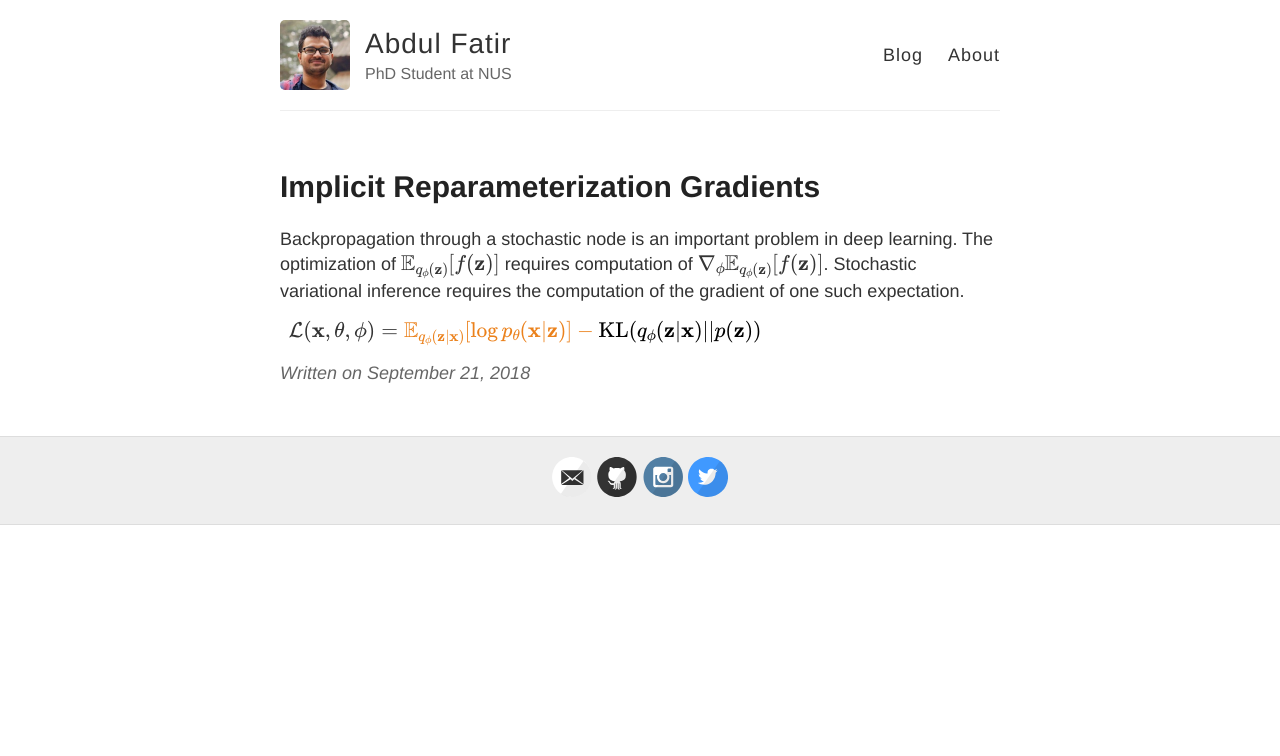
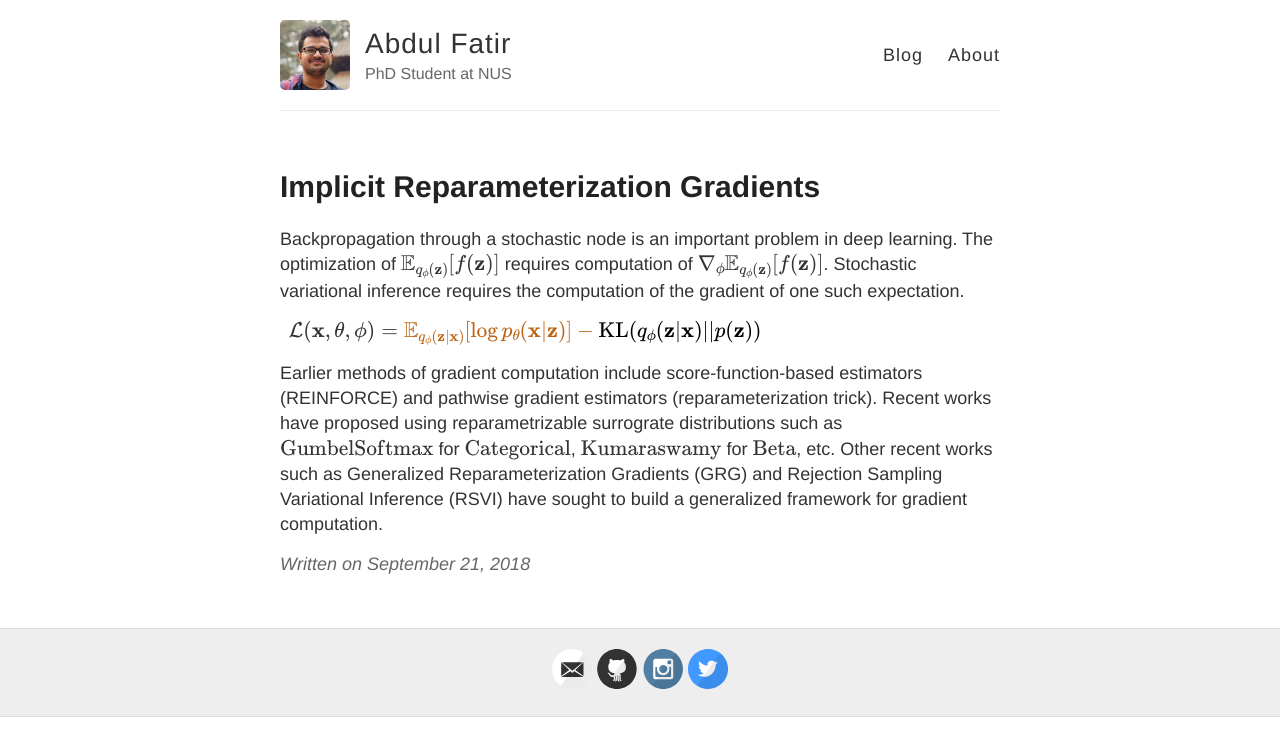
Before and after one commit to abdulfatir/abdulfatir.github.io, a Jekyll site: the page built from _posts/2018-9-21-Implicit-Reparameterization.md, in a window 1280 px wide. Shown: the top 756 px of the page. Built offline with Jekyll 4.4.1, drawn with Linux system fonts in a browser that asks for light colours; formulas are drawn with MathJax 3.

Commit message:
Update 2018-9-21-Implicit-Reparameterization.md

```diff
--- a/_posts/2018-9-21-Implicit-Reparameterization.md
+++ b/_posts/2018-9-21-Implicit-Reparameterization.md
@@ -10,10 +10,12 @@ title: Implicit Reparameterization Gradients
 Backpropagation through a stochastic node is an important problem in deep learning. The optimization of $$\mathbb{E}_{q_\phi(\mathbf{z})}[f(\mathbf{z})]$$ requires computation of $$\nabla_\phi\mathbb{E}_{q_\phi(\mathbf{z})}[f(\mathbf{z})]$$. Stochastic variational inference requires the computation of the gradient of one such expectation.
 
 $$
-\definecolor{mLightBrown}{RGB}{235,129,27}
+\definecolor{mBrown}{RGB}{188,99,16}
 $$
 $$
 \begin{align*}
-    \mathcal{L}(\mathbf{x},\theta, \phi) = \color{mLightBrown}{\mathbb{E}_{q_{\phi}(\mathbf{z}|\mathbf{x})}[\log p_\theta(\mathbf{x}|\mathbf{z})]} - \color{black}\mathrm{KL}(q_{\phi}(\mathbf{z}|\mathbf{x})||p(\mathbf{z}))
+    \mathcal{L}(\mathbf{x},\theta, \phi) = \color{mBrown}{\mathbb{E}_{q_{\phi}(\mathbf{z}|\mathbf{x})}[\log p_\theta(\mathbf{x}|\mathbf{z})]} - \color{black}\mathrm{KL}(q_{\phi}(\mathbf{z}|\mathbf{x})||p(\mathbf{z}))
 \end{align*}
 $$
+
+Earlier methods of gradient computation include score-function-based estimators (REINFORCE) and pathwise gradient estimators (reparameterization trick). Recent works have proposed using reparametrizable surrograte distributions such as $$\mathrm{GumbelSoftmax}$$ for $$\mathrm{Categorical}$$, $$\mathrm{Kumaraswamy}$$ for $$\mathrm{Beta}$$, etc. Other recent works such as Generalized Reparameterization Gradients (GRG) and Rejection Sampling Variational Inference (RSVI) have sought to build a generalized framework for gradient computation.
```
